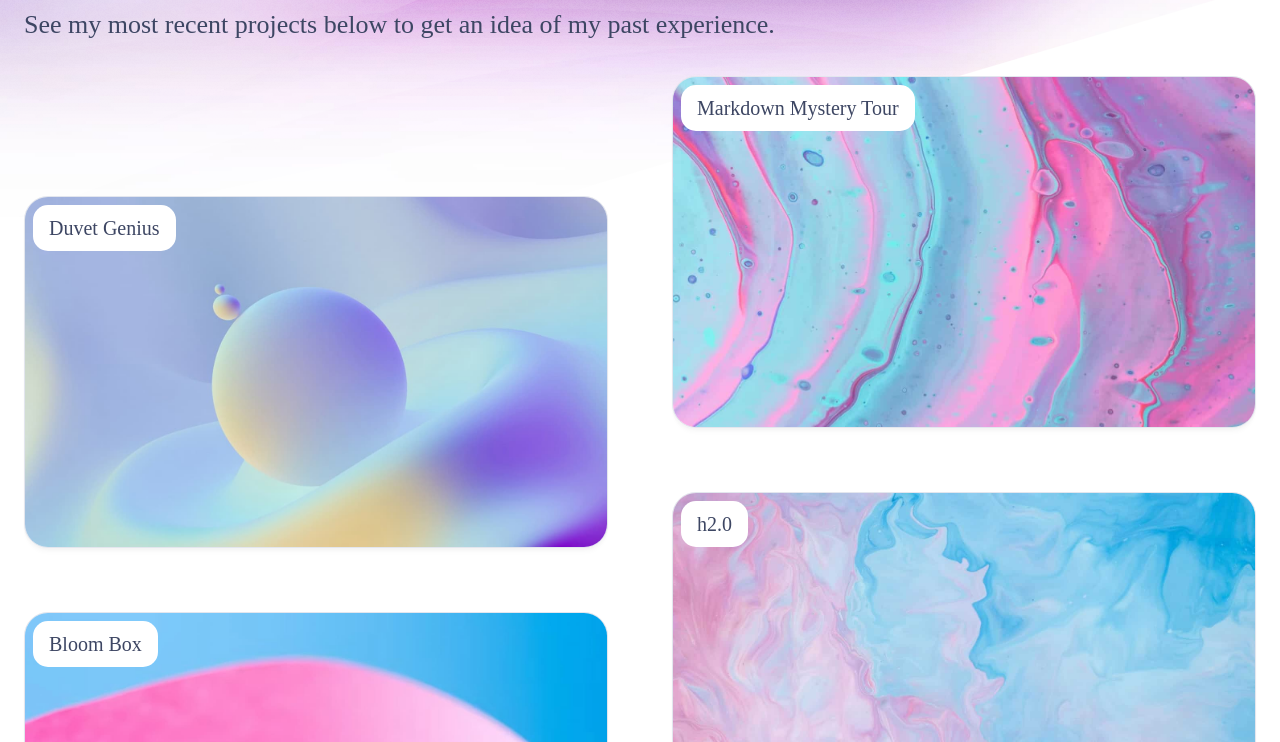
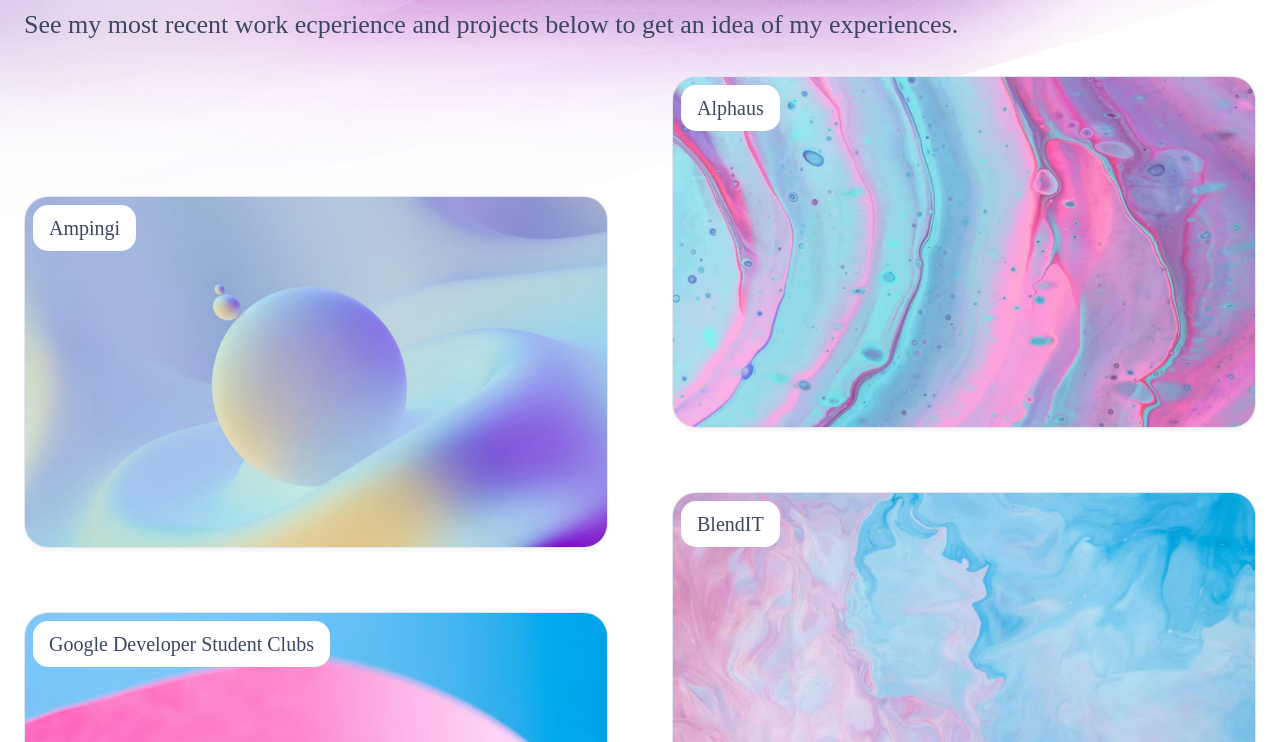
Before and after one commit to eajane28/rheajaneescalona, an Astro site: page /work in a window 1280 px wide. Shown: the part 210-952 px from the top of the page. Built offline with nearby package versions, Linux system fonts and the light colour scheme; Astro itself is replaced by a stand-in of ours; a web font is replaced by a local one.

Commit message:
wip: initial changes on work experience

```diff
--- a/src/content/work/bloom-box.md
+++ b/src/content/work/bloom-box.md
@@ -1,5 +1,5 @@
 ---
-title: Bloom Box
+title: Google Developer Student Clubs
 publishDate: 2019-12-01 00:00:00
 img: /assets/stock-2.jpg
 img_alt: A bright pink sheet of paper used to wrap flowers curves in front of rich blue background
--- a/src/content/work/h20.md
+++ b/src/content/work/h20.md
@@ -1,5 +1,5 @@
 ---
-title: h2.0
+title: BlendIT
 publishDate: 2019-10-02 00:00:00
 img: /assets/stock-4.jpg
 img_alt: Soft pink and baby blue water ripples together in a subtle texture.
--- a/src/content/work/markdown-mystery-tour.md
+++ b/src/content/work/markdown-mystery-tour.md
@@ -1,5 +1,5 @@
 ---
-title: Markdown Mystery Tour
+title: Alphaus
 publishDate: 2020-03-02 00:00:00
 img: /assets/stock-1.jpg
 img_alt: Iridescent ripples of a bright blue and pink liquid
--- a/src/content/work/nested/duvet-genius.md
+++ b/src/content/work/nested/duvet-genius.md
@@ -1,5 +1,5 @@
 ---
-title: Duvet Genius
+title: Ampingi
 publishDate: 2020-03-04 00:00:00
 img: /assets/stock-3.jpg
 img_alt: Pearls of silky soft white cotton, bubble up under vibrant lighting
--- a/src/pages/work.astro
+++ b/src/pages/work.astro
@@ -19,7 +19,7 @@ const projects = (await getCollection('work')).sort(
 		<main class="wrapper stack gap-8">
 			<Hero
 				title="My Work"
-				tagline="See my most recent projects below to get an idea of my past experience."
+				tagline="See my most recent work ecperience and projects below to get an idea of my experiences."
 				align="start"
 			/>
 			<Grid variant="offset">
--- a/src/pages/work/[...slug].astro
+++ b/src/pages/work/[...slug].astro
@@ -27,7 +27,7 @@ const { Content } = await render(entry);
 ---
 
 <BaseLayout title={entry.data.title} description={entry.data.description}>
-	<div class="stack gap-20">
+	<div class="stack gap-20" style="padding-top: 5%;">
 		<div class="stack gap-15">
 			<header>
 				<div class="wrapper stack gap-2">
```
